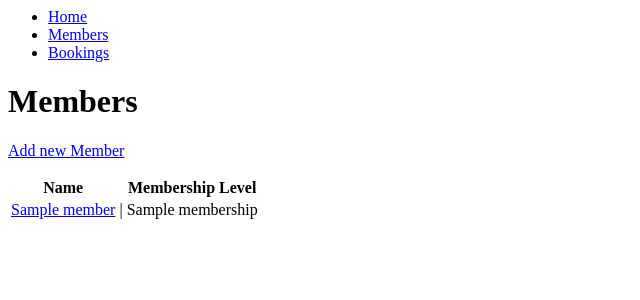
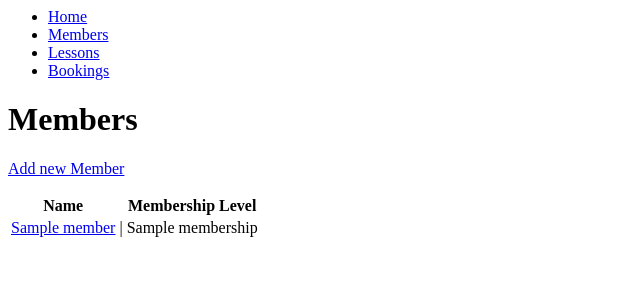
Before and after one commit to hollyhbrady/Peaches_Studio, a Flask app: page /members in a window 1280 px wide. Shown: the top 300 px of the page, without its empty margins (0-640 px from the left). Run offline with Flask 2, Linux system fonts and the light colour scheme; a database or web service that is not in the repository returns one stand-in record (values such as "Sample title"); some libraries are stand-ins or nearby versions.

Commit message:
lesson cont - added /lessons

```diff
--- a/controllers/lesson_controller.py
+++ b/controllers/lesson_controller.py
@@ -5,8 +5,10 @@ import repositories.lesson_repository as lesson_repository
 
 lessons_blueprint = Blueprint("lessons", __name__)
 
-# @lessons_blueprint.route("/lessons")
-# def lessons():
+@lessons_blueprint.route("/lessons")
+def lessons():
+    lessons = lesson_repository.select_all()
+    return render_template("lessons/index.html", lessons = lessons)
 
 
 # @lessons_blueprint.route("/lessons/<id>")
--- a/controllers/member_controller.py
+++ b/controllers/member_controller.py
@@ -12,9 +12,9 @@ def members():
 
 @members_blueprint.route("/members/add", methods=['GET'])
 def members_form():
-    return render_template('members/new.html', title='Add Member', result='result')
+    return render_template('members/new.html', title='Add Member')
 
-@members_blueprint.route('/members/add', methods=["POST"])
+@members_blueprint.route("/members/add", methods=['POST'])
 def members_add():
     name = request.form["name"]
     membership = request.form["membership"]
--- a/templates/base.html
+++ b/templates/base.html
@@ -11,6 +11,7 @@
                 <ul>
                     <li><a href="/">Home</a></li>
                     <li><a href="/members">Members</a></li>
+                    <li><a href="/lessons">Lessons</a></li>
                     <li><a href="/bookings">Bookings</a></li>
                 </ul>
             </nav>
```
